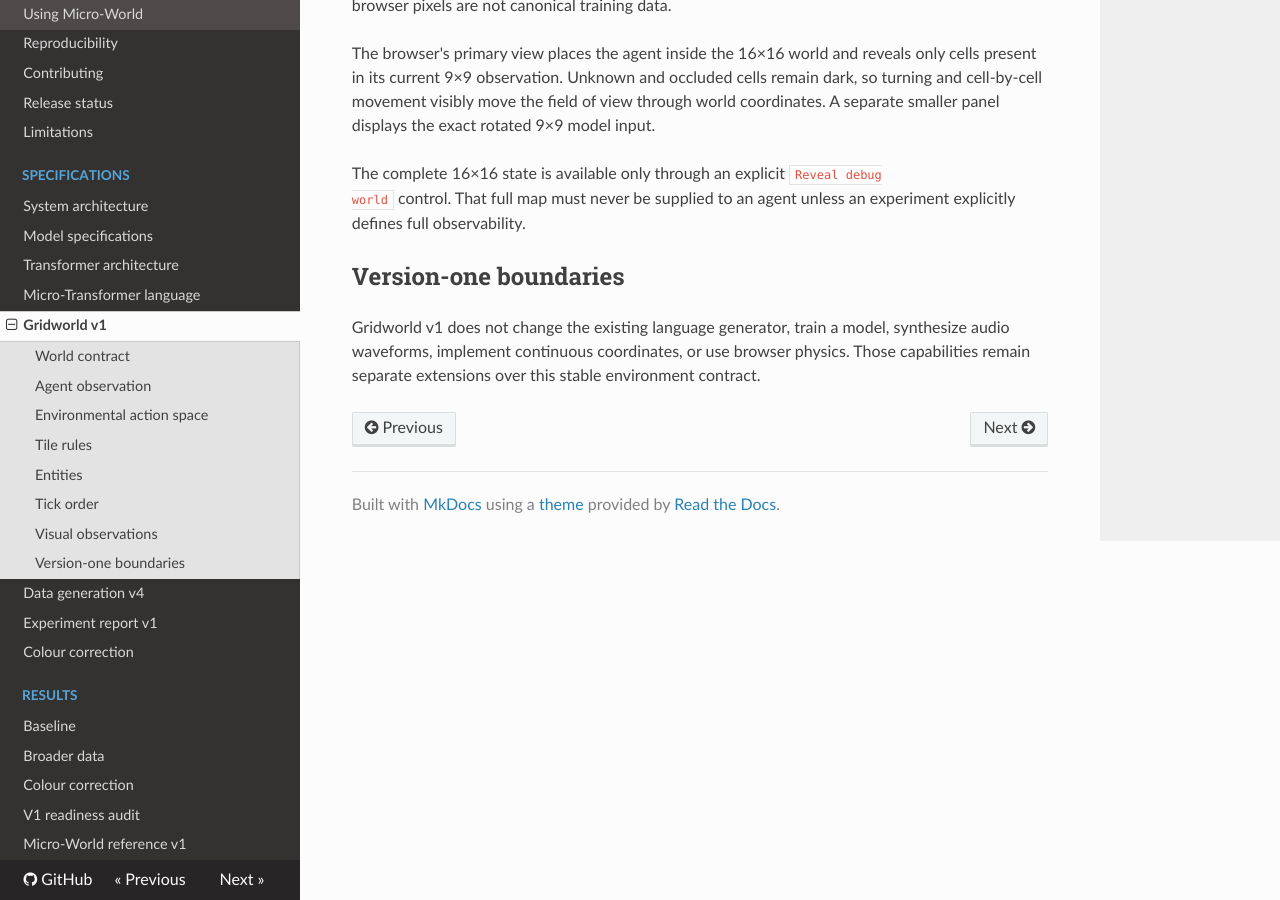
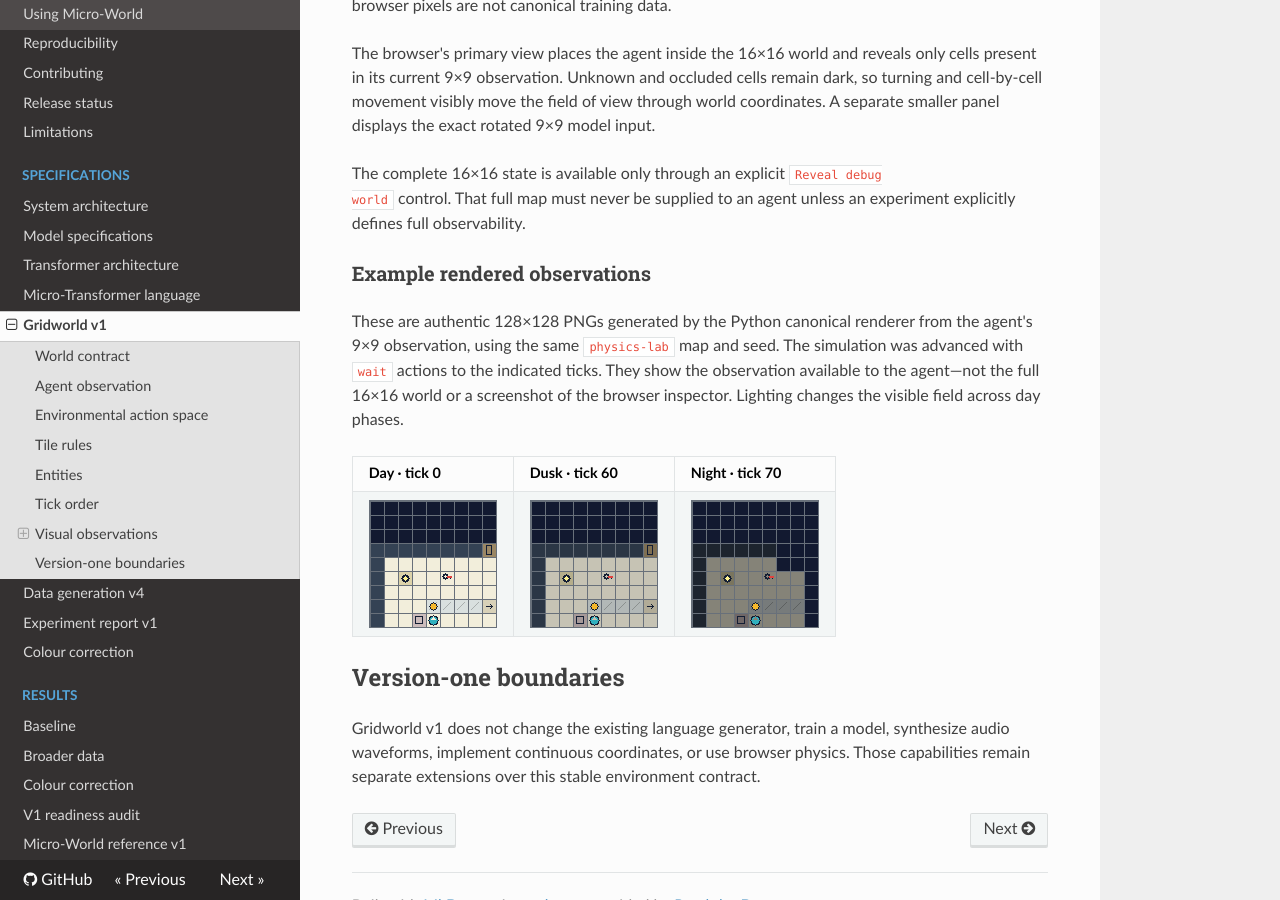
Before and after one commit to vimalnar/micro-transformer, an MkDocs documentation site: the page built from docs/specifications/gridworld-v1.md, in a window 1280 px wide and 900 px high, scrolled down 2410 px. Built offline with MkDocs 1.6.1, drawn with Linux system fonts in a browser that asks for light colours; nearby versions of some CDN libraries.

Commit message:
Add architecture diagrams and Micro-World renders

```diff
--- a/docs/specifications/gridworld-v1.md
+++ b/docs/specifications/gridworld-v1.md
@@ -119,6 +119,18 @@
 world` control. That full map must never be supplied to an agent unless an
 experiment explicitly defines full observability.
 
+### Example rendered observations
+
+These are authentic 128×128 PNGs generated by the Python canonical renderer from
+the agent's 9×9 observation, using the same `physics-lab` map and seed. The
+simulation was advanced with `wait` actions to the indicated ticks. They show
+the observation available to the agent—not the full 16×16 world or a screenshot
+of the browser inspector. Lighting changes the visible field across day phases.
+
+| Day · tick 0 | Dusk · tick 60 | Night · tick 70 |
+| --- | --- | --- |
+| ![Canonical agent observation in daylight at tick 0](../concepts/micro-world-observation-day.png) | ![Canonical agent observation at dusk at tick 60](../concepts/micro-world-observation-dusk.png) | ![Canonical agent observation at night at tick 70](../concepts/micro-world-observation-night.png) |
+
 ## Version-one boundaries
 
 Gridworld v1 does not change the existing language generator, train a model,
```
Also changed, not shown: docs/specifications/system-architecture.md (+7 -2 lines), docs/specifications/transformer-architecture.md (+5 -0 lines), docs/concepts/micro-world-observation-day.png (added), docs/concepts/micro-world-observation-dusk.png (added), docs/concepts/micro-world-observation-night.png (added), docs/concepts/system-boundaries.svg (added), docs/concepts/transformer-architecture.svg (added).
